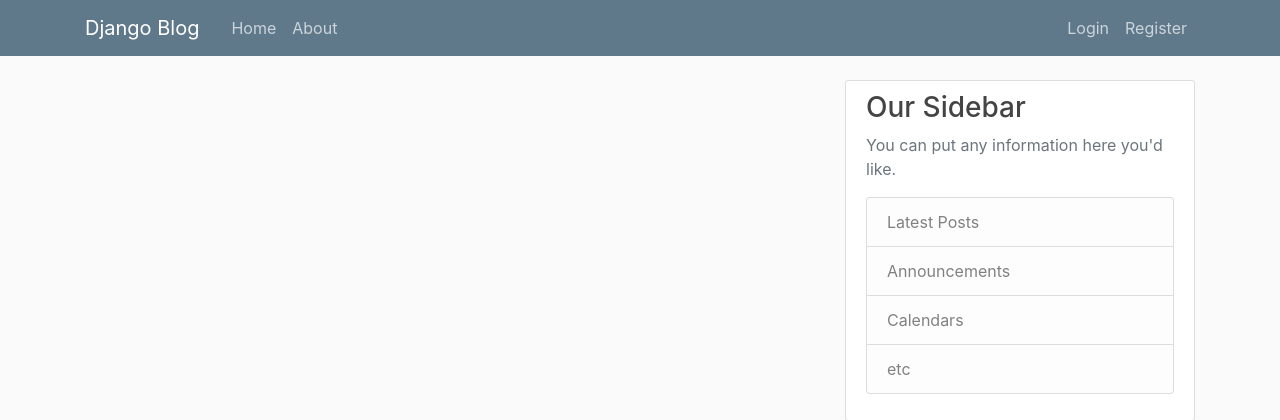
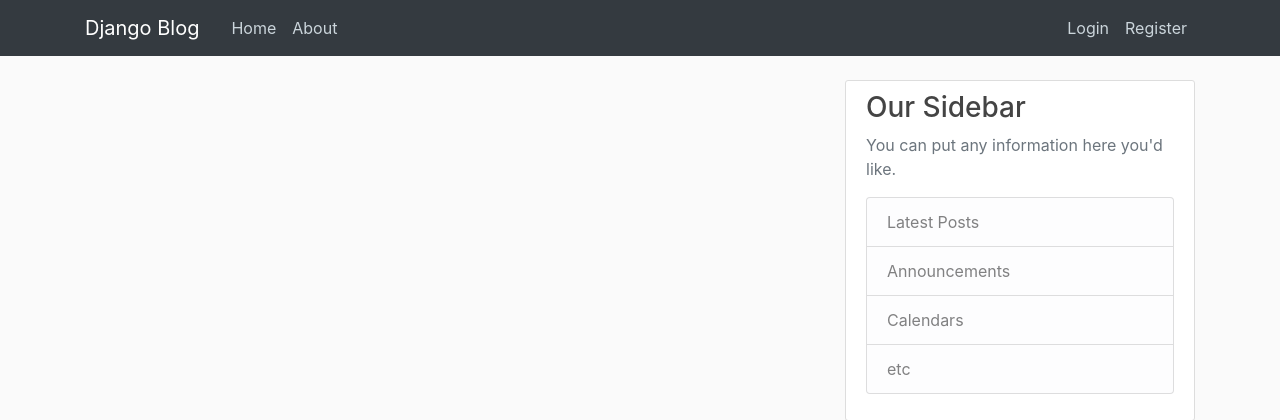
Before and after one commit to GeoffreyHacker/myproject, a Django app: page / in a window 1280 px wide. Shown: the top 420 px of the page. Run offline with Django 3.2, Linux system fonts and the light colour scheme; data that the repository does not hold is empty; some libraries are stand-ins or nearby versions.

Commit message:
simple edit on my project

```diff
--- a/django_project/templates/base.html
+++ b/django_project/templates/base.html
@@ -20,13 +20,13 @@
 </head>
 <body>
     <header class="site-header">
-      <nav class="navbar navbar-expand-md navbar-dark bg-steel fixed-top">
+      <nav class="navbar navbar-expand-md navbar-dark bg-dark fixed-top">
         <div class="container">
           <a class="navbar-brand mr-4" href="{% url 'blog-home' %}">Django Blog</a>
           <button class="navbar-toggler" type="button" data-toggle="collapse" data-target="#navbarToggle" aria-controls="navbarToggle" aria-expanded="false" aria-label="Toggle navigation">
           <span class="navbar-toggler-icon"></span>
           </button>
-          <div class="collapse navbar-collapse" id="navbarToggle">
+          <div class="collapse navbar-collapse mynav" id="navbarToggle">
             <div class="navbar-nav mr-auto">
               <a class="nav-item nav-link" href="{% url 'blog-home' %}">Home</a>
               <a class="nav-item nav-link" href="{% url 'blog-about' %}">About</a>
```
Also changed, not shown: django_project/blog/static/blog/main.css (+9 -0 lines), django_project/db.sqlite3.
